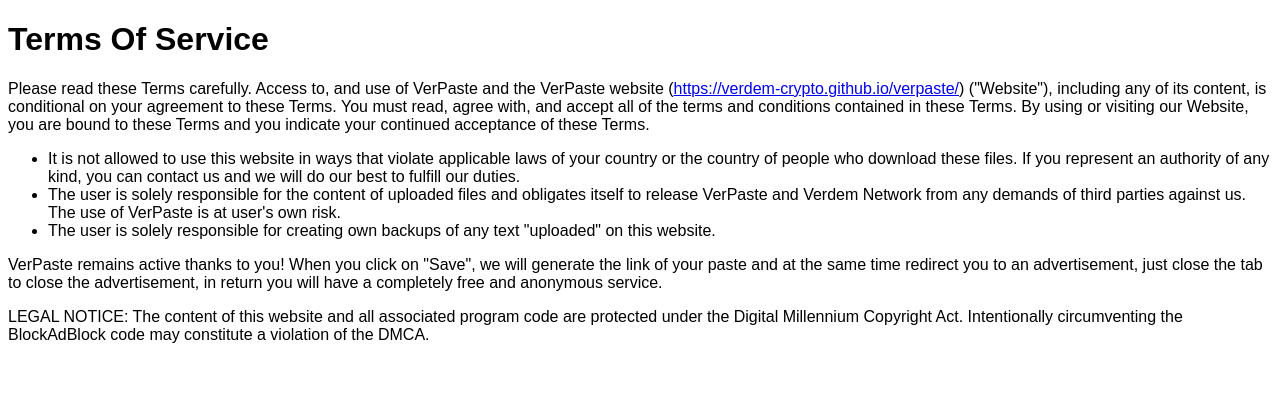
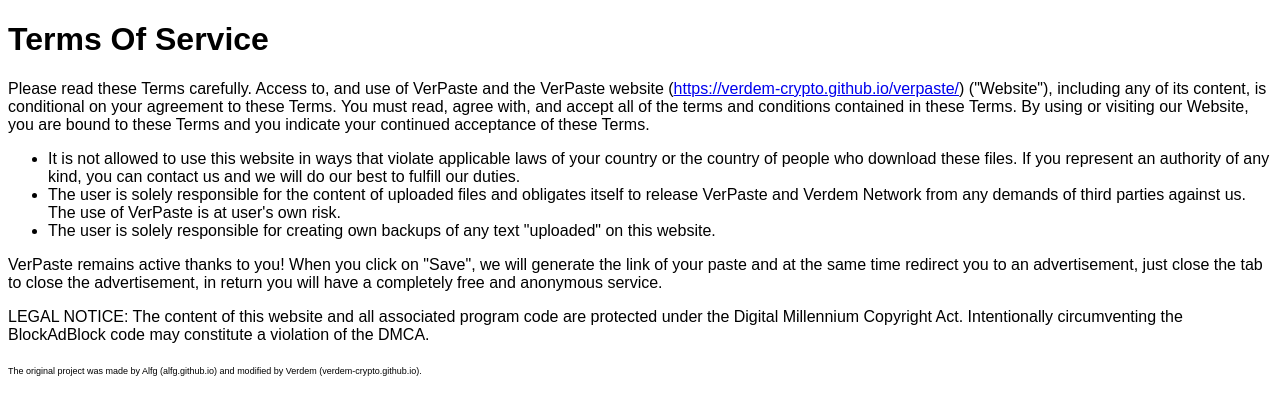
Before and after one commit to Verdem-crypto/verdem-crypto.github.io, a Jekyll site: the page verpaste/terms-of-service.html, which Jekyll copies as it is, in a window 1280 px wide. Shown: the top 415 px of the page. Built offline with Jekyll 4.4.1, drawn with Linux system fonts in a browser that asks for light colours.

Commit message:
Update terms-of-service.html

```diff
--- a/verpaste/terms-of-service.html
+++ b/verpaste/terms-of-service.html
@@ -42,6 +42,7 @@
 </ul>
 <p>VerPaste remains active thanks to you! When you click on "Save", we will generate the link of your paste and at the same time redirect you to an advertisement, just close the tab to close the advertisement, in return you will have a completely free and anonymous service.</p>
 <p>LEGAL NOTICE: The content of this website and all associated program code are protected under the Digital Millennium Copyright Act. Intentionally circumventing the BlockAdBlock code may constitute a violation of the DMCA.</p>
+<p><span style="font-size: xx-small;">The original project was made by Alfg (alfg.github.io) and modified by Verdem (verdem-crypto.github.io).</span></p>
 <script async src="https://pagead2.googlesyndication.com/pagead/js/adsbygoogle.js"></script>
 <ins class="adsbygoogle"
      style="display:block; text-align:center;"
```
